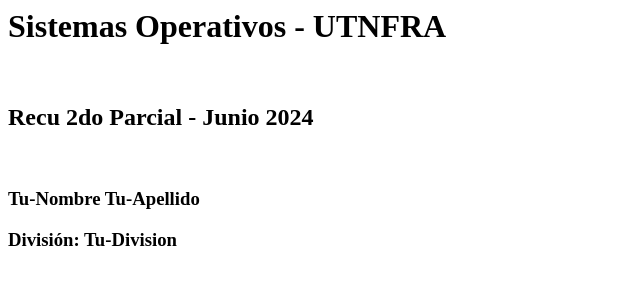
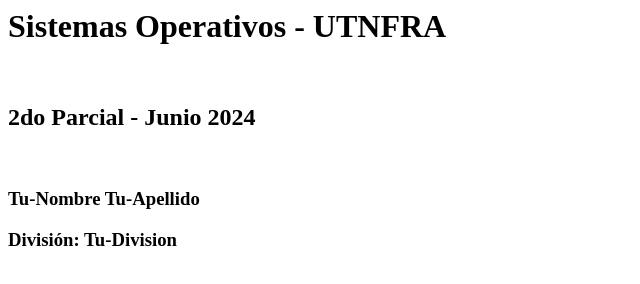
Before and after one commit to upszot/UTN-FRA_SO_Examenes, a plain HTML site: page 202406/docker/index.html in a window 1280 px wide. Shown: the whole page, without its empty margins (0-640 px from the left). Drawn offline with Linux system fonts and the light colour scheme.

Commit message:
add subidos chekeos

```diff
--- a/202406/docker/index.html
+++ b/202406/docker/index.html
@@ -1,6 +1,6 @@
 <div>
 <h1> Sistemas Operativos - UTNFRA </h1></br>
-<h2> Recu 2do Parcial - Junio 2024 </h2> </br>
+<h2> 2do Parcial - Junio 2024 </h2> </br>
 <h3> Tu-Nombre Tu-Apellido</h3>
 <h3> División: Tu-Division</h3>
 </div>
```
Also changed, not shown: 6 other files.
